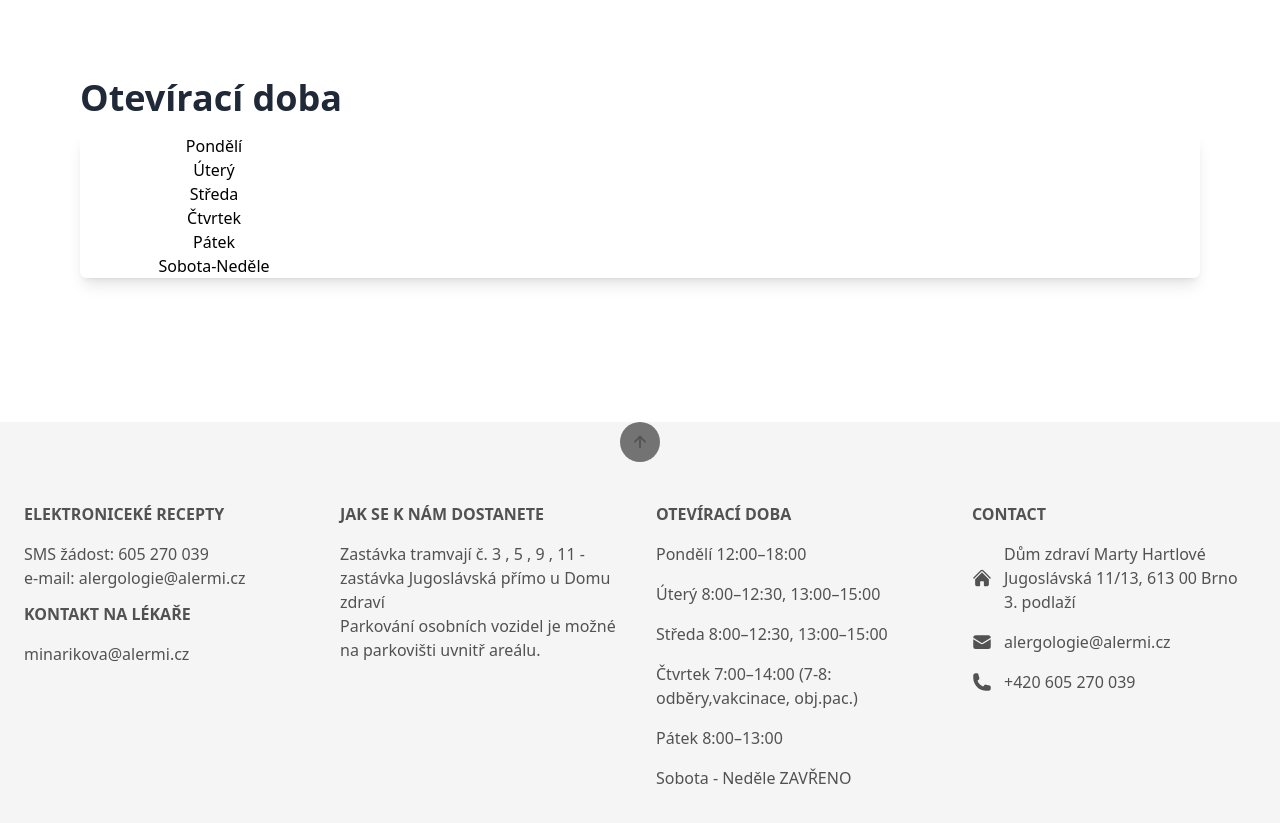
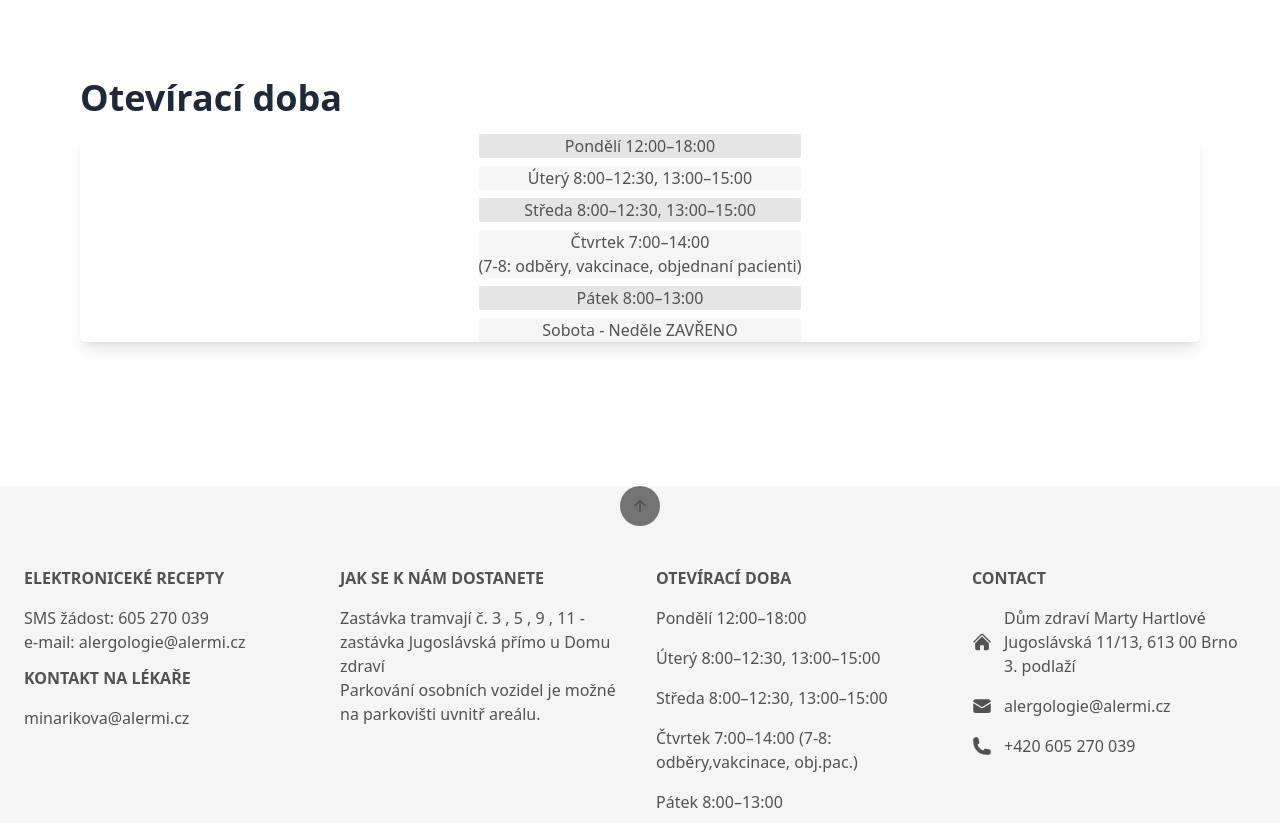
Before and after one commit to Vincasmen/alermi, a React (Create React App) app: page / in a window 1280 px wide. Shown: the part 1520-2343 px from the top of the page. Built offline with nearby package versions, Linux system fonts and the light colour scheme.

Commit message:
Upraveno stylování(upravit do tbody elementu)

```diff
--- a/src/components/Navbar.js
+++ b/src/components/Navbar.js
@@ -53,7 +53,7 @@ const Navbar = () => {
         >
           {/* Mobile Logo */}
           <h1 className="w-full text-3xl font-bold text-[#00df9a] m-4">
-            REACT.
+            ALERMI
           </h1>
 
           {/* Mobile Navigation Items */}
--- a/src/components/Openinghours.js
+++ b/src/components/Openinghours.js
@@ -9,14 +9,24 @@ const Openinghours = () => {
           Otevírací doba
         </h1>
       </div>
-      <div className="grid md:grid-cols-4 sm:grid-cols-2 grid-cols-1 lg:gap-4 shadow-lg rounded-md">
-        <ul className="text-center m-auto">
-          <li>Pondělí</li>
-          <li>Úterý</li>
-          <li>Středa</li>
-          <li>Čtvrtek</li>
-          <li>Pátek</li>
-          <li>Sobota-Neděle</li>
+      <div className="flex  justify-center shadow-lg rounded-md">
+        <ul className="text-center m-auto text-neutral-600">
+          <li className="bg-neutral-200 rounded-sm ">Pondělí 12:00–18:00</li>
+          <li className="bg-neutral-100 my-2 rounded-sm">
+            Úterý 8:00–12:30, 13:00–15:00
+          </li>
+          <li className="bg-neutral-200 rounded-sm">
+            Středa 8:00–12:30, 13:00–15:00
+          </li>
+          <li className="bg-neutral-100 my-2 rounded-sm">
+            Čtvrtek 7:00–14:00 <br /> (7-8: odběry, vakcinace, objednaní
+            pacienti)
+          </li>
+          <li className="bg-neutral-200 rounded-sm">Pátek 8:00–13:00</li>
+          <li className="bg-neutral-100 mt-2 rounded-sm">
+            {" "}
+            Sobota - Neděle ZAVŘENO
+          </li>
         </ul>
       </div>
     </div>
```
